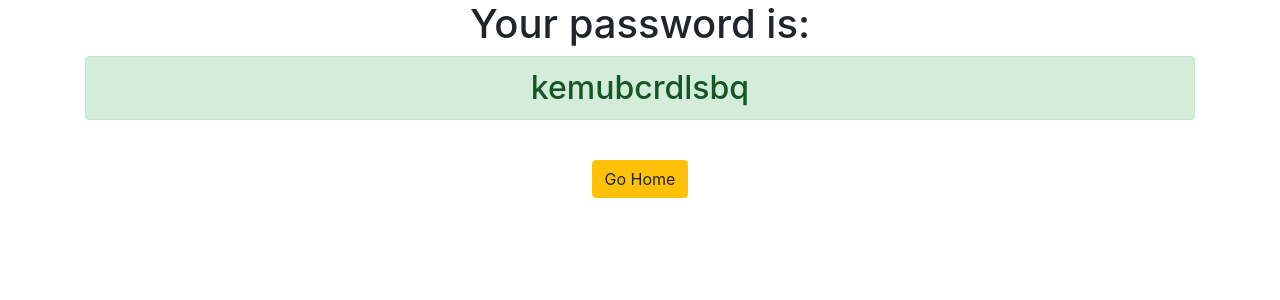
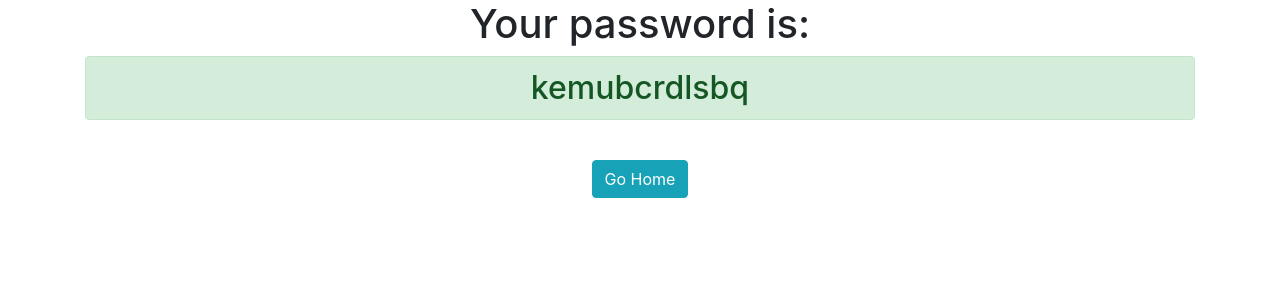
Before and after one commit to jaydemoors/django3-pass-generator, a Django app: page /password/ in a window 1280 px wide. Shown: the top 300 px of the page. Run offline with Django 3.2, Linux system fonts and the light colour scheme; some libraries are stand-ins or nearby versions.

Commit message:
I made some tweaks

```diff
--- a/generator/templates/generator/password.html
+++ b/generator/templates/generator/password.html
@@ -4,5 +4,5 @@
 <h1>Your password is:</h1>
 <h2 class="alert alert-success">{{ password }}</h2>
 <br / >
-<input type="button" onclick="window.location.href='{% url 'home' %}';" value="Go Home" class="btn btn-warning" />
+<input type="button" onclick="window.location.href='{% url 'home' %}';" value="Go Home" class="btn btn-info" />
 </div>
--- a/pass_generator/settings.py
+++ b/pass_generator/settings.py
@@ -20,7 +20,7 @@ BASE_DIR = os.path.dirname(os.path.dirname(os.path.abspath(__file__)))
 # See https://docs.djangoproject.com/en/3.0/howto/deployment/checklist/
 
 # SECURITY WARNING: keep the secret key used in production secret!
-SECRET_KEY = 'xqbd9=vth=j^tuh9vo0vbplm1x^a%bo+!vnozqbf1j1f$890i#'
+SECRET_KEY = 'xqbd9=vth=j^tuh9vo0vbplm1x^a%bosdf+!vnozqbf1j1f$890i#'
 
 # SECURITY WARNING: don't run with debug turned on in production!
 DEBUG = True
```
